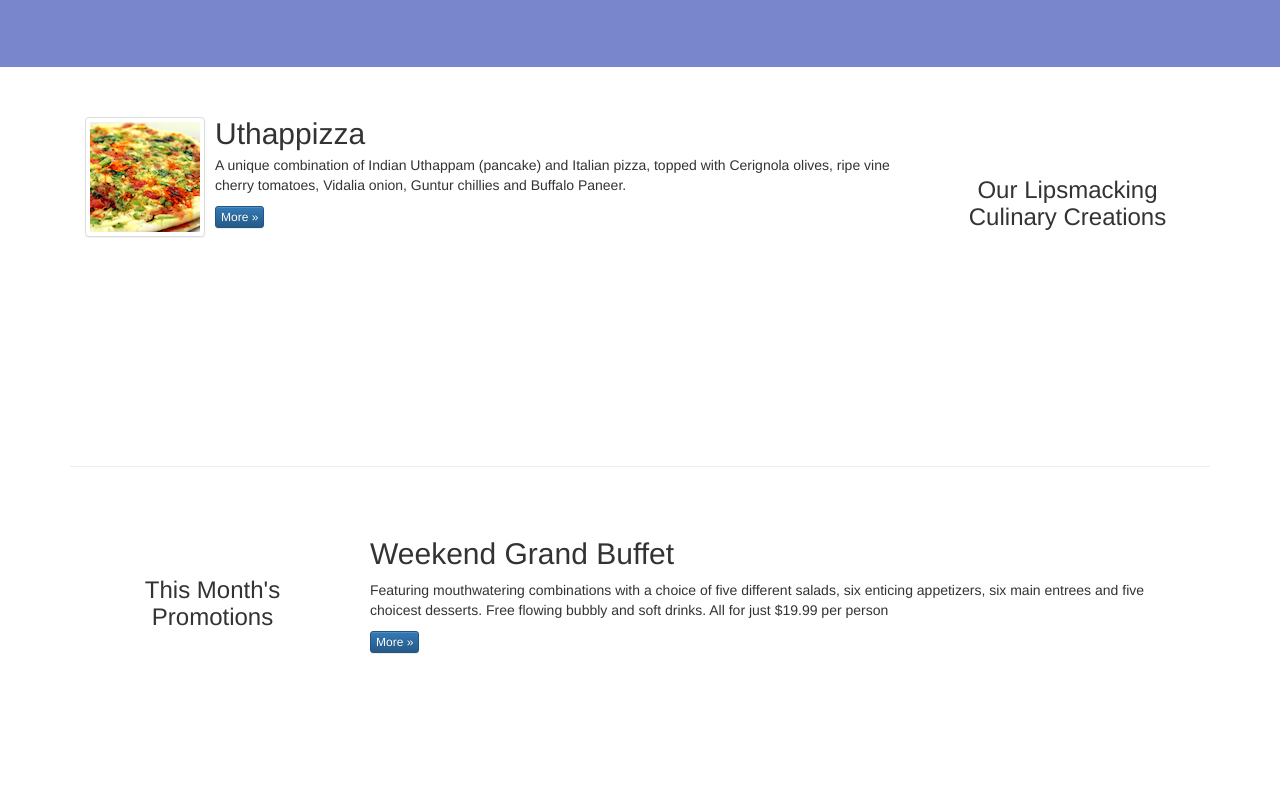
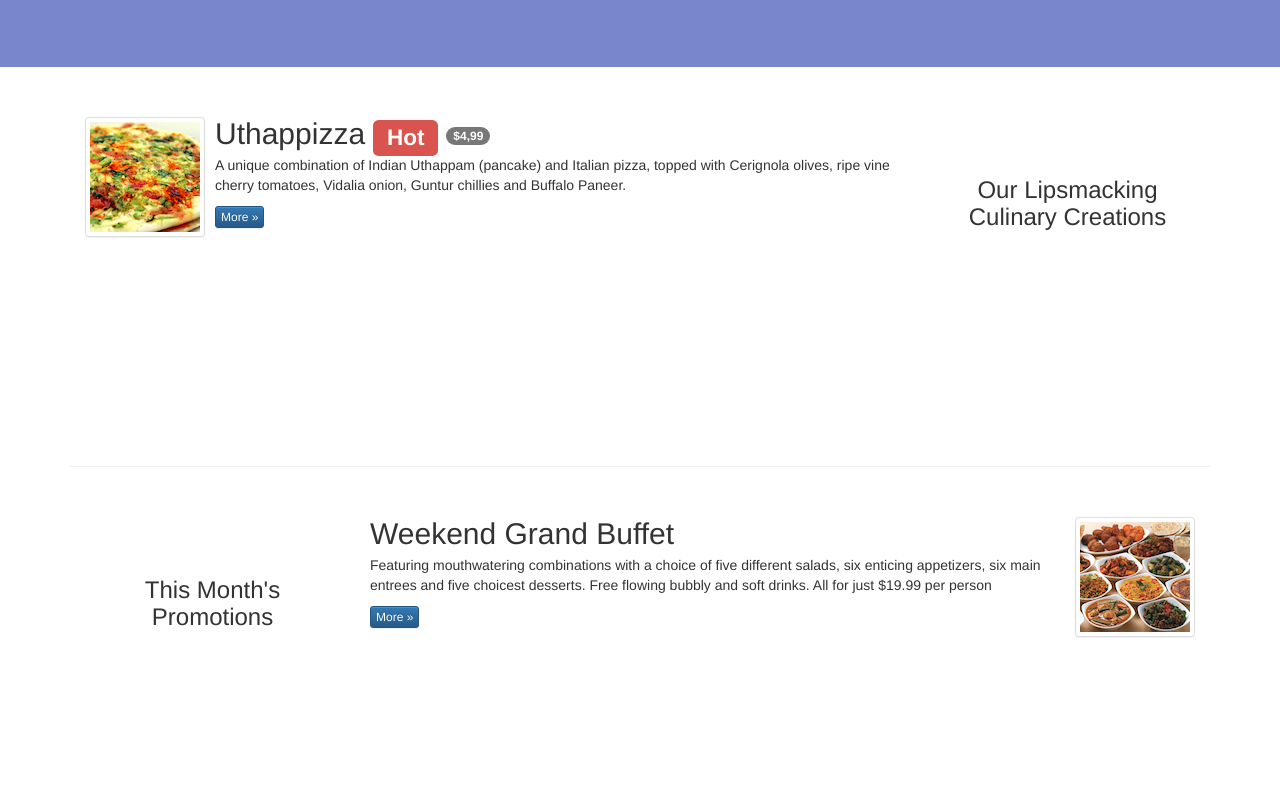
Before and after one commit to aquariusmaster/restaurant, a plain HTML site: page index.html in a window 1280 px wide. Shown: the part 392-1180 px from the top of the page. Drawn offline with nearby package versions, Linux system fonts and the light colour scheme.

Commit message:
added images and media object #2

```diff
--- a/index.html
+++ b/index.html
@@ -84,7 +84,10 @@
                         </a>
                     </div>
                     <div class="media-body">
-                    <h2 class="media-heading">Uthappizza</h2>
+                    <h2 class="media-heading">Uthappizza
+                        <span class="label label-danger label-xs">Hot</span>
+                        <span class="badge">$4,99</span>
+                        </h2>
                     <p>A unique combination of Indian Uthappam (pancake) and Italian pizza, topped with Cerignola olives, ripe vine cherry tomatoes, Vidalia onion, Guntur chillies and Buffalo Paneer.</p>
                      <p><a class="btn btn-primary btn-xs" href="#">More &raquo;</a></p>
                     </div>
@@ -100,12 +103,22 @@
                 <h3 align="center">This Month's Promotions</h3>
             </div>
             <div class="col-xs-12 col-sm-9">
-                <h2>Weekend Grand Buffet</h2>
-                <p>Featuring mouthwatering combinations with a choice of five different salads, six enticing appetizers, six main entrees and five choicest desserts. Free flowing bubbly and soft drinks. All for just $19.99 per person </p>
-                <p><a class="btn btn-primary btn-xs" href="#">More &raquo;</a></p>
+
+                <div class="media">
+                    <div class="media-body">
+                        <h2 class="media-heading">Weekend Grand Buffet</h2>
+                        <p>Featuring mouthwatering combinations with a choice of five different salads, six enticing appetizers, six main entrees and five choicest desserts. Free flowing bubbly and soft drinks. All for just $19.99 per person </p>
+                        <p><a class="btn btn-primary btn-xs" href="#">More &raquo;</a></p>
+                    </div>
+                    <div class="media-right media-middle">
+                        <a href="#">
+                            <img class="media-object img-thumbnail"
+                             src="img/buffet.png" alt="Buffet">
+                        </a>
+                    </div>
+                </div>
             </div>
         </div>
-
         <div class="row row-content">
             <div class="col-xs-12 col-sm-3 col-sm-push-9">
                 <p style="padding:20px;"></p>
@@ -113,13 +126,13 @@
             </div>
             <div class="col-xs-12 col-sm-9 col-sm-pull-3">
                 <div class="media">
-                    <div class="media-left midia-middle">
+                    <div class="media-left media-middle">
                     <a href="#">
                         <img class="media-object img-thumbnail"
                              src="img/alberto.png" alt="Alberto Somayya">
                     </a>
                 </div>
-                    <div class="media-body">
+                <div class="media-body">
                     <h2 class="media-heading">Alberto Somayya</h2>
                     <h4>Executive Chef</h4>
                     <p>Award winning three-star Michelin chef with wide International experience having worked closely with whos-who in the culinary world, he specializes in creating mouthwatering Indo-Italian fusion experiences. </p>
```
